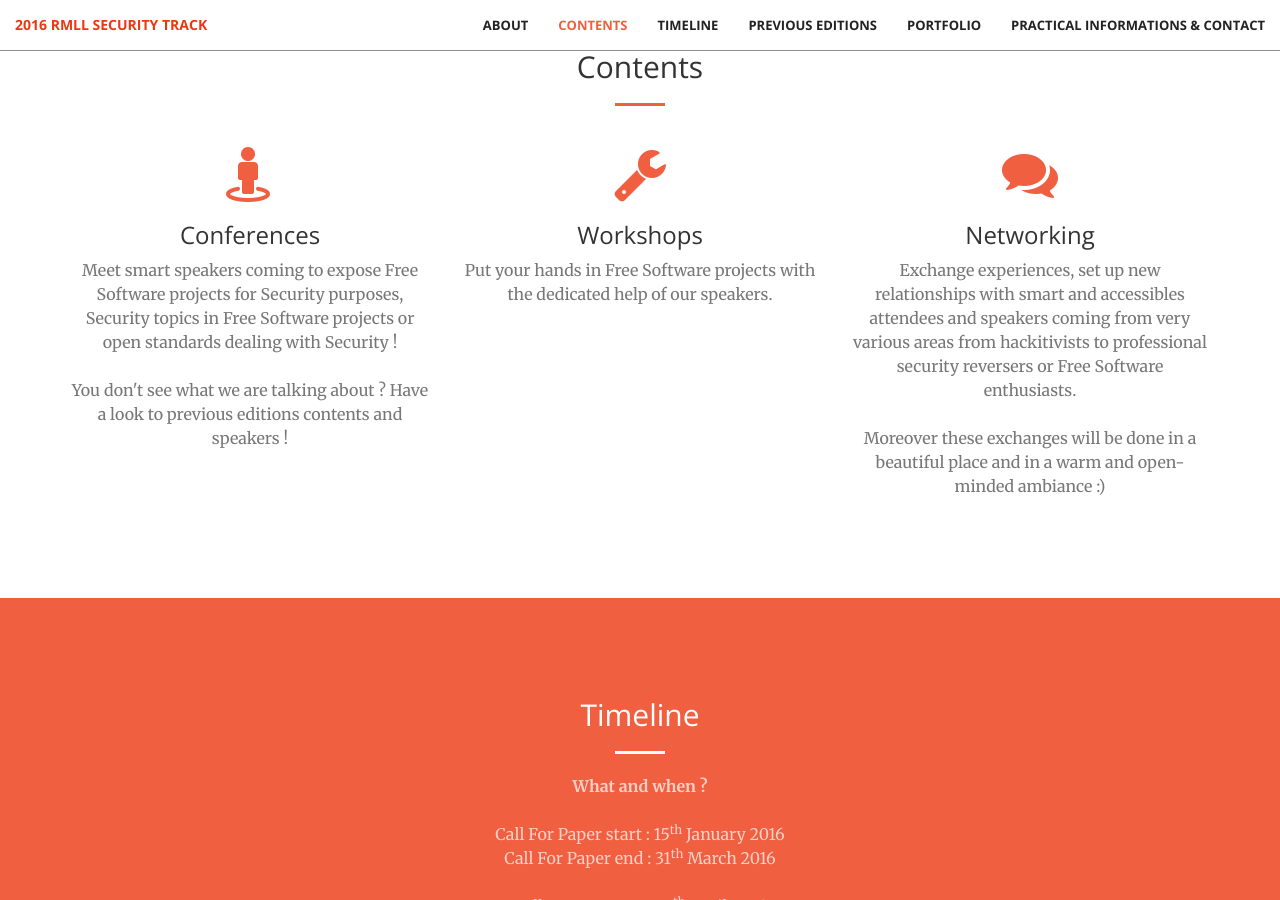
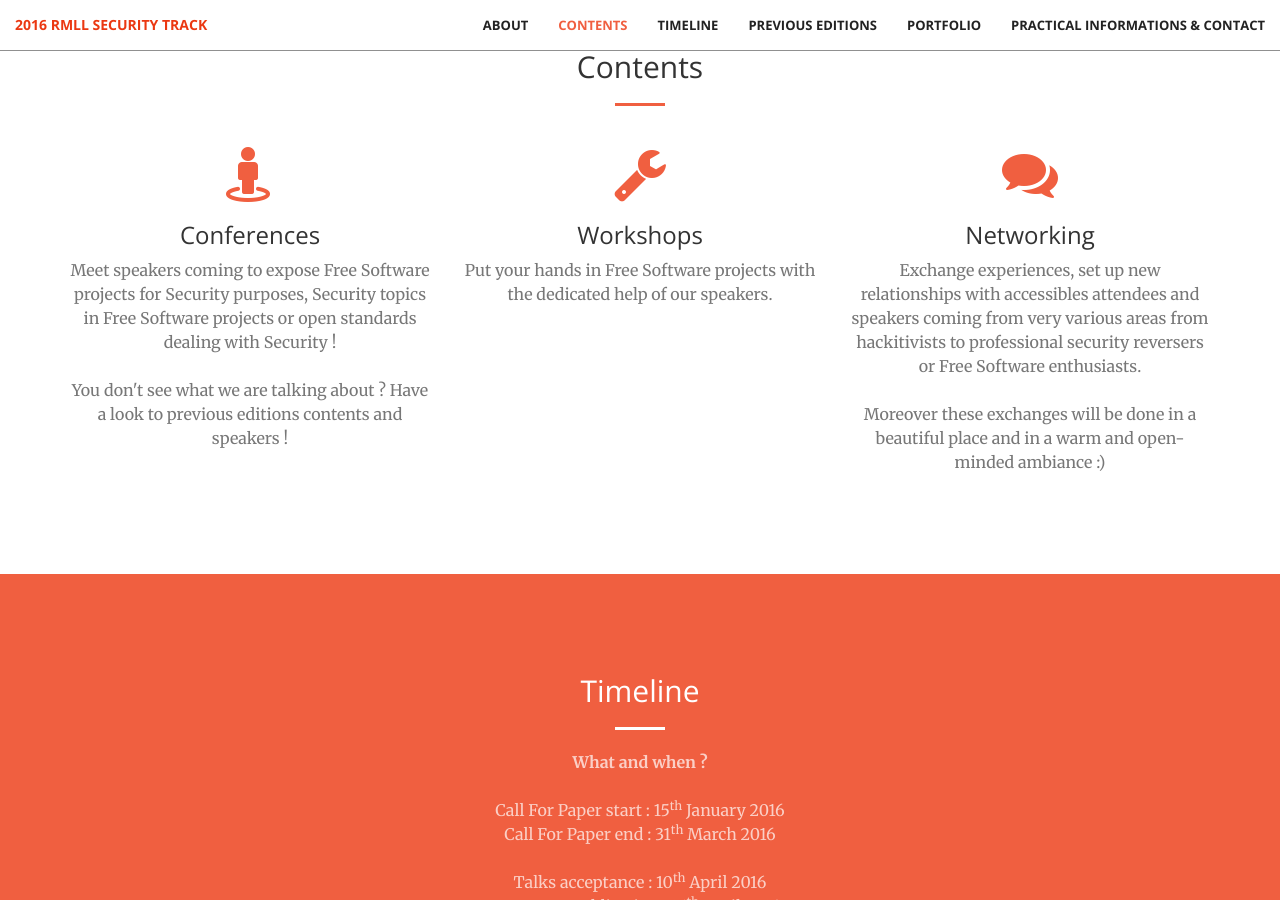
Before and after one commit to EduCodeBe/sec2016, a Jekyll site: the page built from index.html, in a window 1280 px wide and 900 px high, scrolled down 950 px. Built offline with Jekyll 4.4.1, drawn with Linux system fonts in a browser that asks for light colours; Markdown is read by kramdown in place of the engine named in the settings; some of the changed text lies outside the part shown.

Commit message:
delete to much smart mentions

```diff
--- a/_includes/archives.html
+++ b/_includes/archives.html
@@ -4,7 +4,7 @@
                 <div class="col-lg-12 text-center">
                     <h2 class="section-heading">Past editions</h2>
                     Since 2000, RMLL (<i>Rencontres Mondiales du Logiciel Libre</i> a.k.a. <i>Libre Software Meeting</i>) is an open access, free as in free beer, annual conference about Free Software, hosted in a different town each year. It hosts multiple tracks (Education, Economy, Technical ...) about Free Software in order to set up bridges between communities.<br><br>
-In 2016, there is no global RMLL because no local Free Software User group volunteered. <br>But, we, the Security Track chairmen, have decided to organize nevertheless our track because ... we love to bring to you smart speakers on Free Software and Security. <br> <br>
+In 2016, there is no global RMLL because no local Free Software User group volunteered. <br>But, we, the Security Track chairmen, have decided to organize nevertheless our track because ... we love to bring to you brillant speakers on Free Software and Security. <br> <br>
                     Just have a look on the previous editions and the speakers who came to speak at RMLL Security Track.<br><br><br>
                 </div>
             </div>
--- a/_includes/services.html
+++ b/_includes/services.html
@@ -13,7 +13,7 @@
                 <div class="service-box">
                     <i class="fa fa-4x fa-street-view wow bounceIn text-primary"></i>
                     <h3>Conferences</h3>
-                    <p class="text-muted">Meet smart speakers coming to expose Free Software projects for Security purposes, Security topics in Free Software projects or open standards dealing with Security ! <br><br>
+                    <p class="text-muted">Meet speakers coming to expose Free Software projects for Security purposes, Security topics in Free Software projects or open standards dealing with Security ! <br><br>
 		    You don't see what we are talking about ? Have a look to previous editions contents and speakers !
                     </p>
                 </div>
@@ -31,7 +31,7 @@
                 <div class="service-box">
                     <i class="fa fa-4x fa-comments wow bounceIn text-primary" data-wow-delay=".2s"></i>
                     <h3>Networking</h3>
-                    <p class="text-muted">Exchange experiences, set up new relationships with smart and accessibles attendees and speakers coming from very various areas from hackitivists to professional security reversers or Free Software enthusiasts.<br><br>
+                    <p class="text-muted">Exchange experiences, set up new relationships with accessibles attendees and speakers coming from very various areas from hackitivists to professional security reversers or Free Software enthusiasts.<br><br>
                     Moreover these exchanges will be done in a beautiful place and in a warm and open-minded ambiance :)
                     </p>
                 </div>
```
